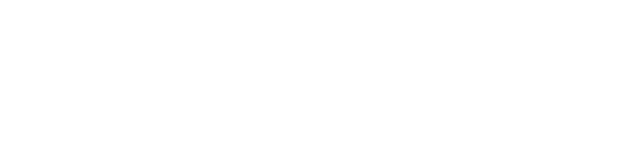
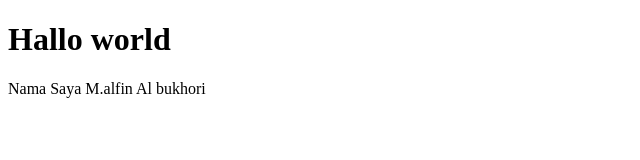
Before and after one commit to Aelvian/pemrograman-web, a plain HTML site: page Pemrograman web/index.html in a window 1280 px wide. Shown: the whole page, without its empty margins (0-640 px from the left). Drawn offline with Linux system fonts and the light colour scheme.

Commit message:
update body HTML

```diff
--- a/Pemrograman web/index.html
+++ b/Pemrograman web/index.html
@@ -6,6 +6,7 @@
     <title>Document</title>
 </head>
 <body>
-
+    <h1>Hallo world</h1>
+    <p>Nama Saya M.alfin Al bukhori</p>
 </body>
 </html>
```
